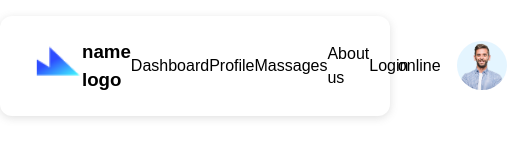
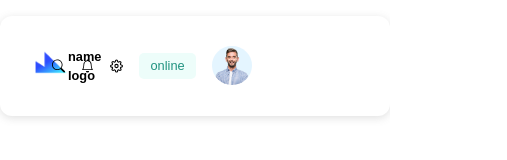
Before and after one commit to mattyhosseini/ui-components-html-css-javascript, a plain HTML site: page Menu-navigation/index.html in a window 390 px wide. Shown: the whole page, 507 px wide, since content can reach past the window. Drawn offline with Linux system fonts and the light colour scheme.

Commit message:
feat: make layout responsive for tablets (max-width: 999px)

```diff
--- a/Menu-navigation/css/style.css
+++ b/Menu-navigation/css/style.css
@@ -20,7 +20,7 @@ video,
 canvas,
 svg {
   display: block;
-  max-width: 100%;
+  /* max-width: 100%; */
 }
 
 input,
@@ -49,9 +49,9 @@ img {
   margin: 0 auto;
 }
 .section_nav {
-  display: flex;
+  display: grid;
+  grid-template-columns: 17% 50% 32%;
   justify-content: space-between;
-  width: 100%;
   background-color: #fff;
   height: 100px;
   margin-top: 1rem;
@@ -72,10 +72,20 @@ img {
 .box-img-logo {
   min-width: 50px;
 }
+.box-img-logo h3 {
+  font-size: 12rem;
+  color: red;
+}
 /* navbar link  */
-
+.active {
+  background-image: linear-gradient(71deg, #3ac2ff 50%, #2f56ff);
+  color: #fff;
+  padding: 12px;
+  border-radius: 22px;
+  font-weight: bold;
+}
 .center_nav {
-  width: 50%;
+  /* width: 50%; */
 }
 .center_nav ul {
   display: flex;
@@ -88,15 +98,23 @@ img {
 
 .right_nav {
   display: flex;
+  justify-content: end;
   align-items: center;
-  /* justify-content: space-between; */
-  width: 20%;
-  gap: 2.5rem;
+  /* gap: 2.5rem; */
 }
 .group_icons {
   display: flex;
   align-items: center;
   gap: 2rem;
+  margin-right: 2rem;
+}
+.status-connection {
+  width: 57px;
+  color: #1f927f;
+  background-color: #edfdfa;
+  padding: 0.4rem;
+  border-radius: 5px;
+  text-align: center;
 }
 .user_section {
   display: flex;
@@ -110,3 +128,46 @@ img {
 .profile_user img {
   border-radius: 100%;
 }
+
+@media screen and (max-width: 999px) {
+  .box-img-logo {
+    min-width: 36px;
+  }
+  .section-logo h3 {
+    font-size: 0.8rem;
+  }
+  .section-logo {
+    font-size: 0.9rem;
+  }
+  .center_nav ul li a {
+    font-size: 0.8rem;
+  }
+  .active {
+    padding: 6px;
+  }
+  .group_icons {
+    gap: 1rem;
+    margin-right: 1rem;
+  }
+  .group_icons a svg {
+    width: 13px;
+  }
+  .status-connection {
+    width: 57px;
+    padding: 0.2rem;
+    font-size: 0.8rem;
+  }
+  .profile_user {
+    width: 40px;
+    height: 40px;
+  }
+  /* .section_nav {
+    grid-template-columns: 13% 42% 24%;
+  } */
+}
+
+@media screen and (max-width: 768px) {
+  .center_nav {
+    display: none;
+  }
+}
--- a/Menu-navigation/index.html
+++ b/Menu-navigation/index.html
@@ -28,7 +28,7 @@
         <div class="center_nav">
           <ul>
             <li>
-              <a href="#">Dashboard</a>
+              <a href="#" class="active">Dashboard</a>
             </li>
             <li>
               <a href="#">Profile</a>
```
